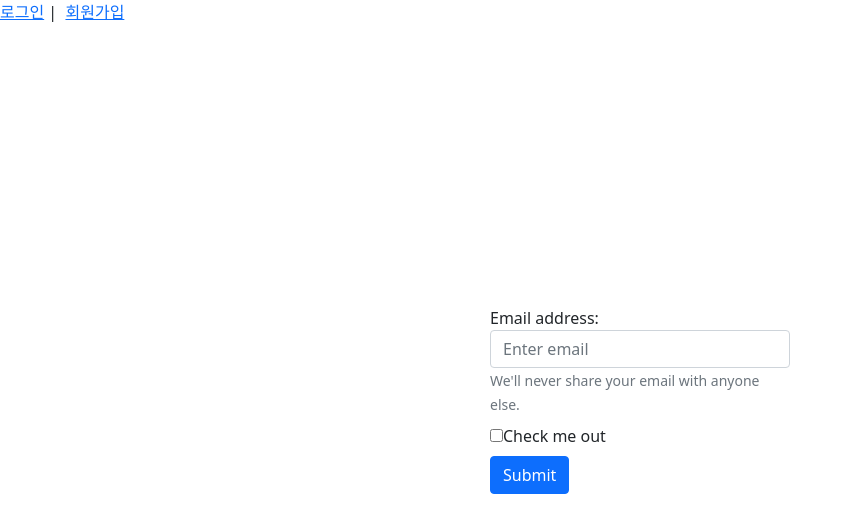
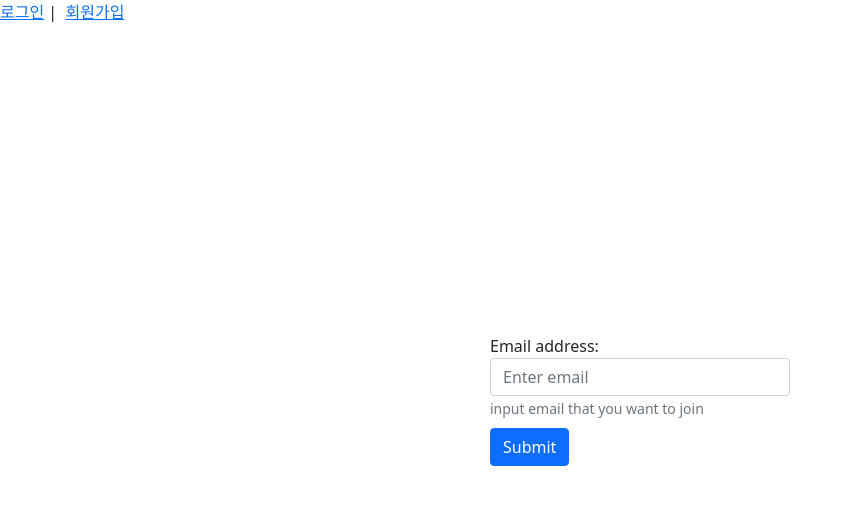
Before and after one commit to donghyeon0725/slack_practice_vue, a Vue app: page /signup in a window 1280 px wide. Shown: the top 532 px of the page, without its empty margins (0-851 px from the left). Built offline with nearby package versions, Linux system fonts and the light colour scheme.

Commit message:
git add validation

```diff
--- a/src/components/join/JoinForm.vue
+++ b/src/components/join/JoinForm.vue
@@ -92,12 +92,13 @@ export default {
         alert('비밀번호를 확인해주세요.');
         return;
       }
-
       try {
         const { status } = await join(this.form, this.form.token);
 
-        if (status == 202) {
+        if (status == 201) {
           alert('가입에 성공했습니다');
+          await this.$router.push('/');
+          return;
         }
       } catch (e) {
         alert(e.response.data.message);
--- a/src/components/signup/SignupForm.vue
+++ b/src/components/signup/SignupForm.vue
@@ -5,7 +5,7 @@
         id="input-group-1"
         label="Email address:"
         label-for="input-1"
-        description="We'll never share your email with anyone else."
+        :description="emailValidation"
         class="mb-2"
       >
         <b-form-input
@@ -14,18 +14,8 @@
           type="email"
           placeholder="Enter email"
           required
+          autocomplete="off"
         ></b-form-input>
-      </b-form-group>
-
-      <b-form-group id="input-group-4" v-slot="{ ariaDescribedby }">
-        <b-form-checkbox-group
-          v-model="form.checked"
-          id="checkboxes-4"
-          :aria-describedby="ariaDescribedby"
-          class="mb-2"
-        >
-          <b-form-checkbox value="me">Check me out</b-form-checkbox>
-        </b-form-checkbox-group>
       </b-form-group>
 
       <b-button type="submit" variant="primary">Submit</b-button>
@@ -35,22 +25,33 @@
 
 <script>
 import { signupMail } from '@/api/auth';
+import { validateEmail } from '@/util/validation';
 
 export default {
   data() {
     return {
       form: {
         email: '',
-        checked: [],
       },
+      description: '',
       show: true,
     };
   },
   methods: {
     async onSubmit(event) {
       event.preventDefault();
-      const result = await signupMail(this.form.email);
-      console.log(result);
+      try {
+        const { status } = await signupMail(this.form.email);
+
+        if (status == 200)
+          alert(
+            `${this.form.email}으로 메일을 전송 했습니다. 확인 부탁드립니다.`,
+          );
+        await this.$router.push('/');
+        return;
+      } catch (e) {
+        alert(e.response.data.message);
+      }
     },
     onReset(event) {
       event.preventDefault();
@@ -64,5 +65,13 @@ export default {
       });
     },
   },
+  computed: {
+    emailValidation() {
+      if (!validateEmail(this.form.email) && this.form.email)
+        return 'this email does not validate';
+      else if (!this.form.email) return 'input email that you want to join';
+      else return 'email validate';
+    },
+  },
 };
 </script>
--- /dev/null
+++ b/src/util/validation.js
@@ -0,0 +1,7 @@
+function validateEmail(email) {
+  var re =
+    /^(([^<>()[\]\\.,;:\s@"]+(\.[^<>()[\]\\.,;:\s@"]+)*)|(".+"))@((\[[0-9]{1,3}\.[0-9]{1,3}\.[0-9]{1,3}\.[0-9]{1,3}\])|(([a-zA-Z\-0-9]+\.)+[a-zA-Z]{2,}))$/;
+  return re.test(String(email).toLowerCase());
+}
+
+export { validateEmail };
```
Also changed, not shown: md/validationCheck.md (+6 -1 lines), md/vueRouter.md (+11 -0 lines), md/img/2_1.png (added).
